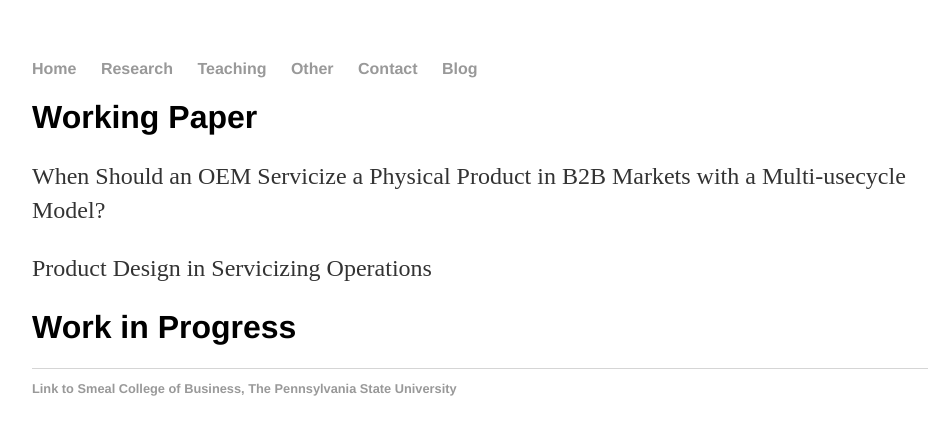
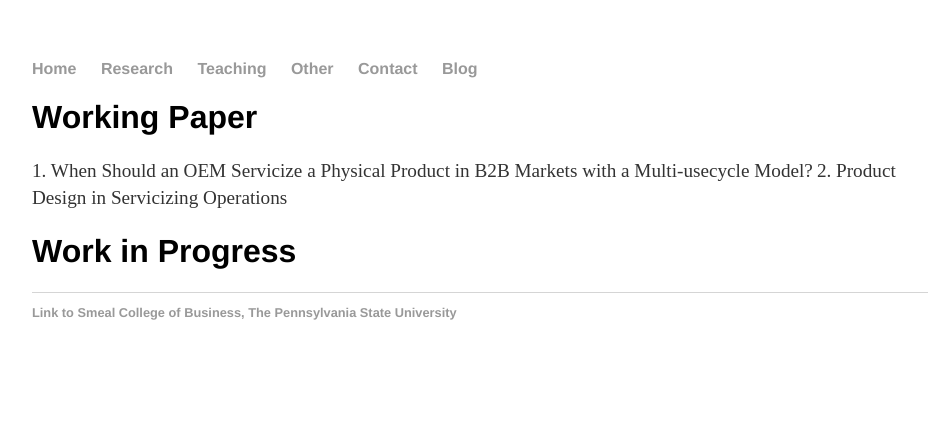
Before and after one commit to yinshi-gao/yinshi-gao.github.io, a Jekyll site: the page built from research/index.html, in a window 1280 px wide. Shown: the top 435 px of the page, without its empty margins (160-1097 px from the left). Built offline with Jekyll 4.4.1, drawn with Linux system fonts in a browser that asks for light colours.

Commit message:
Update index.html

```diff
--- a/research/index.html
+++ b/research/index.html
@@ -4,7 +4,7 @@ title: Yinshi Research
 ---
 <div class="blurb">
 	<h1>Working Paper</h1>
-	<p>When Should an OEM Servicize a Physical Product in B2B Markets with a Multi-usecycle Model?</a></p>
-	<p>Product Design in Servicizing Operations </a></p>
+	<p2>1. When Should an OEM Servicize a Physical Product in B2B Markets with a Multi-usecycle Model?</a></p2>
+	<p2>2. Product Design in Servicizing Operations </a></p2>
 	<h1>Work in Progress</h1>
 </div><!-- /.blurb -->
```
